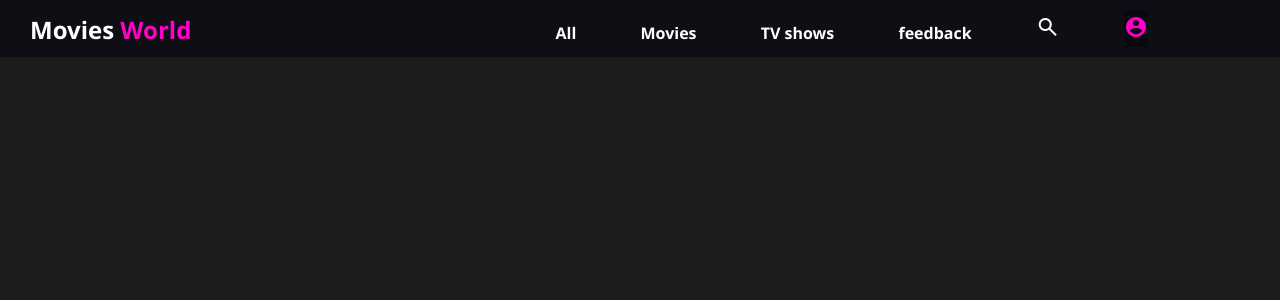
After one commit to BasselMalek/obscure-site-private, a PHP site: page /user_page.html in a window 1280 px wide. The commit adds this page. Shown: the top 300 px of the page. Run offline with PHP 8.4, Linux system fonts and the light colour scheme.

Commit message:
added icons

```diff
--- /dev/null
+++ b/css/admin.css
@@ -0,0 +1,54 @@
+*{
+    padding:0;
+    margin:0;
+    box-sizing: border-box;
+    font-family: 'Segoe UI', Tahoma, Geneva, Verdana, sans-serif;
+  }
+body {
+    background-color:rgba(0, 0, 0, 0.89);
+    height: 100%;
+    width: 100%;
+    margin: 0%;
+    font-family: Arial, sans-serif;
+  }
+nav ul li{
+    list-style-type: none;
+    display:inline-block;
+    padding:10px 30px;
+  }
+nav ul li a{
+    color:white;
+    text-decoration: none;
+    font-weight: bold;
+    text-align: right;
+  }
+.title{padding-right: 300px;
+  color: white;}
+nav ul li a:hover{
+    color:rgb(255, 0, 200);
+  }
+span{
+    color:rgb(255, 0, 200);
+  }
+nav
+  {
+    background-color: rgba(2, 2, 15, 0.527);
+    padding:0%  ;
+    display:flex;
+  }
+  .clicked{
+    color:rgb(255, 0, 200);
+  }
+body{
+    background-color:rgba(0, 0, 0, 0.89);
+  }
+.button-solid {
+    border: none;
+    background-color: rgba(2, 2, 15, 0.527);
+    font-size:27px;
+    color: rgb(255, 0, 200);
+}
+button-solid:focus {
+    border: none;
+    outline: none;
+}
--- /dev/null
+++ b/search.html
@@ -0,0 +1 @@
+search
--- /dev/null
+++ b/user_page.html
@@ -0,0 +1,36 @@
+<!DOCTYPE html>
+<html lang="en">
+
+<head>
+    <meta charset="UTF-8">
+    <meta http-equiv="X-UA-Compatible" content="IE=edge">
+    <meta name="viewport" content="width=device-width, initial-scale=1.0">
+    <link rel="stylesheet" href="https://fonts.googleapis.com/css2?family=Material+Symbols+Outlined:opsz,wght,FILL,GRAD@20..48,100..700,0..1,-50..200" />
+    <link href="https://fonts.googleapis.com/icon?family=Material+Icons" rel="stylesheet">
+    <link rel="stylesheet" href="css/admin.css">
+    <title>Movies world</title>
+</head>
+<body>
+        <div class="wrapper">
+            <div class="expanded-nav-wrapper">
+                <nav class="expanded-nav">
+                    <ul>
+                        <li><h1 class="title">Movies <span>World</span></h1></li>
+                        <li><a href="index.html">All</a></li>
+                        <li><a href="movies.html">Movies</a></li>
+                        <li><a href="tvshows.html">TV shows</a></li>
+                        <li><a href="feedback.html">feedback</a></li>
+                        <li><span class="material-symbols-outlined" style="color:white;">
+                               search
+                               <a href="index.html"></a>
+                            </span>
+                        </li>
+                       <li> <form action="index.html">
+                        <button class="button-solid"><i class="material-icons">account_circle</i></button>
+                        </form></li>
+                    </ul>
+                </nav>
+            </div>
+       </div>
+</body>
+</html>
```
Also changed, not shown: css/feedback.css (+18 -6 lines), css/main_page.css (+13 -2 lines), css/movies.css (+13 -2 lines), css/tv.css (+15 -2 lines), feedback.html (+20 -4 lines), index.html (+10 -1 lines), movies.html (+11 -0 lines), tvshows.html (+11 -0 lines), admin_page.html (added), images/search icon.png (added), images/user-solid.svg (added).
